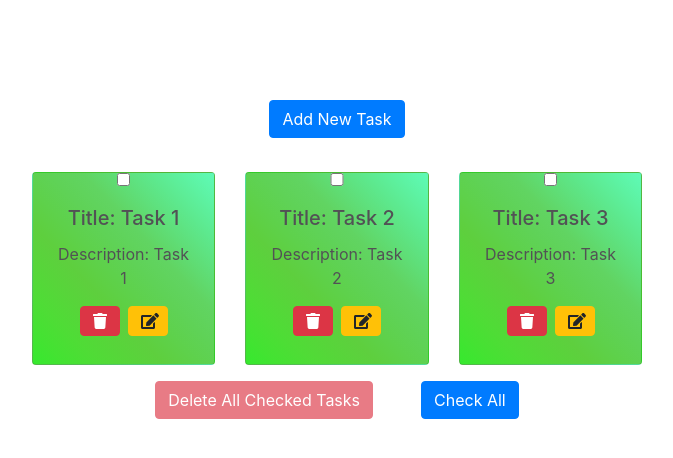
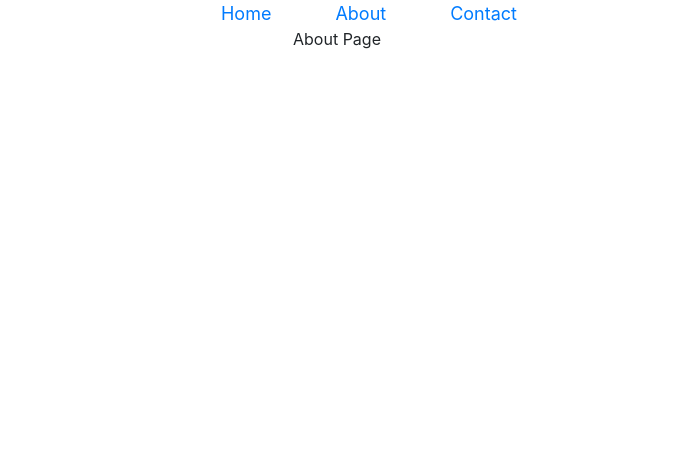
Before and after one commit to robmkrtumyan/bitschool, a React (Create React App) app: page /about in a window 1280 px wide. Shown: the top 458 px of the page, without its empty margins (303-976 px from the left). Built offline with nearby package versions, Linux system fonts and the light colour scheme.

Commit message:
Route & Database

```diff
--- a/package.json
+++ b/package.json
@@ -13,7 +13,10 @@
     "prop-types": "^15.7.2",
     "react": "^17.0.1",
     "react-bootstrap": "^1.5.0",
+    "react-datepicker": "^3.6.0",
     "react-dom": "^17.0.1",
+    "react-router": "^5.2.0",
+    "react-router-dom": "^5.2.0",
     "react-scripts": "4.0.2",
     "react-uuid": "^1.0.2",
     "reactstrap": "^8.9.0",
--- a/src/App.js
+++ b/src/App.js
@@ -1,11 +1,13 @@
 import React, { Component } from 'react'
-import ToDoList from './Components/ToDoList/ToDoList'
+import NavbarMenu from './Components/Navbar/Navbar'
+// import ToDoList from './Components/ToDoList/ToDoList'
 
 class App extends Component {
   render() {
     return (
       <div>
-        <ToDoList />
+        <NavbarMenu />
+        {/* <ToDoList /> */}
       </div>
     )
   }
--- /dev/null
+++ b/src/Components/About/About.jsx
@@ -0,0 +1,10 @@
+import React from 'react'
+function About() {
+    return (
+        <div className="d-flex justify-content-center">
+            About Page
+        </div>
+    )
+}
+
+export default About
--- /dev/null
+++ b/src/Components/Contact/Contact.jsx
@@ -0,0 +1,11 @@
+import React from 'react'
+
+function Contact() {
+    return (
+        <div className="d-flex justify-content-center">
+            Contact
+        </div>
+    )
+}
+
+export default Contact
--- /dev/null
+++ b/src/Components/Navbar/Navbar.jsx
@@ -0,0 +1,34 @@
+import React from 'react'
+import { BrowserRouter, Route, NavLink, Switch } from "react-router-dom";
+import { Nav } from 'react-bootstrap'
+import About from '../About/About'
+import Contact from '../Contact/Contact'
+import ToDoList from '../ToDoList/ToDoList'
+import styles from './Navbar.module.css'
+
+function NavbarMenu() {
+    return (
+        <BrowserRouter>
+            <>
+            <Nav className="justify-content-center" activeKey="/home">
+                <Nav.Item className={styles.link}>
+                    <NavLink to="/">Home</NavLink>
+                </Nav.Item>
+                <Nav.Item className={styles.link}>
+                    <NavLink to="/about">About</NavLink>
+                </Nav.Item>
+                <Nav.Item className={styles.link}>
+                    <NavLink to="/contact">Contact</NavLink>
+                </Nav.Item>
+            </Nav>
+            </>
+            <Switch>
+                <Route path='/' exact component={ToDoList} />
+                <Route path="/about" exact component={About}  />
+                <Route path="/contact" exact component={Contact}  />
+            </Switch>
+        </BrowserRouter>
+    )
+}
+
+export default NavbarMenu
--- /dev/null
+++ b/src/Components/Navbar/Navbar.module.css
@@ -0,0 +1,4 @@
+.link{
+    font-size: 18px;
+    margin-left: 4rem;
+}
--- a/src/Components/ToDoList/Task/Task.jsx
+++ b/src/Components/ToDoList/Task/Task.jsx
@@ -27,7 +27,8 @@ function Task(props) {
                 />
                 <Card.Body>
                     <Card.Title className="text-center">Title: {task.title}</Card.Title>
-                    <Card.Text className="text-center">Description: {task.description}</Card.Text>
+                    <Card.Text className="text-center">Desc.: {task.description}</Card.Text>
+                    <Card.Text className="text-center">Date: {task.date.slice(0, 10)}</Card.Text>
                         <div className="d-flex justify-content-center mt-3">
                             <Button
                                 variant="danger"
--- a/src/Components/ToDoList/TaskModal/TaskModal.jsx
+++ b/src/Components/ToDoList/TaskModal/TaskModal.jsx
@@ -1,14 +1,17 @@
 import React, { Component } from 'react'
 import { Modal, Form, FormControl, Button } from 'react-bootstrap'
+import DatePicker from 'react-datepicker'
 
 class TaskModal extends Component {
+
     constructor(props) {
         super(props)
 
         this.state = {
             title: "",
             description: "",
-            ...props.editTask
+            ...props.editTask,
+            date: props.editTask ? new Date(props.editTask.date): new Date()
         }
 
         this.inputFocus = React.createRef()
@@ -27,18 +30,29 @@ class TaskModal extends Component {
 
     addHandler = (event) => {
         const { onHide, onSubmit } = this.props
-        const { title, description } = this.state
+        const { title, description, date } = this.state
         const {key, type} = event
         if(!title || !description || (type === "keypress" && key !== "Enter"))
             return
 
-        onSubmit(this.state)
+        const formData = {
+            ...this.state,
+            date: date.toISOString(date).slice(0, 10)
+        }
+
+        onSubmit(formData)
         onHide()
+    }
+
+    setDate = (date) => {
+        this.setDate({
+            date
+        })
     }
 
     render() {
         const { onHide, editTask } = this.props
-        const { title, description } = this.state
+        const { title, description, date } = this.state
         return (
             <Modal
                 show={true}
@@ -77,10 +91,16 @@ class TaskModal extends Component {
                                     rows={3}
                                 />
                             </Form.Group>
+                            <Form.Group>
+                                <DatePicker
+                                    selected={date}
+                                    onChange={date => this.setDate(date)}
+                                />
+                            </Form.Group>
                         </Form>
                 </Modal.Body>
                 <Modal.Footer>
-                    <Button onClick={onHide} variant="secondary">Close</Button>
+                    <Button onClick={(event) => onHide()} variant="secondary">Close</Button>
                     <Button
                         variant="primary"
                         onClick={this.addHandler}
--- a/src/Components/ToDoList/ToDoList.jsx
+++ b/src/Components/ToDoList/ToDoList.jsx
@@ -6,25 +6,11 @@ import './ToDoList.css'
 import Confirm from './DeleteConfirm/Confirm'
 import TaskModal from './TaskModal/TaskModal'
 
+const API_HOST = "http://localhost:3001"
+
 class ToDoList extends Component {
     state = {
-        tasks: [
-            {
-                _id: uuid(),
-                title: "Task 1",
-                description: "Task 1"
-            },
-            {
-                _id: uuid(),
-                title: "Task 2",
-                description: "Task 2"
-            },
-            {
-                _id: uuid(),
-                title: "Task 3",
-                description: "Task 3"
-            }
-        ],
+        tasks: [ ],
         selectedTasks: new Set(),
         openToggleModal: false,
         openToggleConfirm: false,
@@ -46,22 +32,49 @@ class ToDoList extends Component {
     }
 
     addTaskHandler = (formData) => {
+        console.log("Form Data", formData)
+        fetch(`${API_HOST}/task`, {
+            method:"POST",
+            body:JSON.stringify(formData),
+            headers: {
+                "Content-Type": "application/json"
+            }
+        })
+        .then(res => res.json())
+        .then(data => {
+            if(data.error)
+                throw data.error
             const tasks = [...this.state.tasks]
-        tasks.push({
-            _id: uuid(),
-            ...formData
-        })
+            tasks.push(data)
             this.setState({
                 tasks
+            })
+        })
+        .catch(error => {
+            console.log("Error", error)
         })
     }
 
     deleteTaskHandler = (_id) => {
+        (async () => {
+            try{
+            const response = await fetch(`${API_HOST}/task/${_id}`, {
+                method: "DELETE"
+            })
+            const data = await response.json()
+            if(data.error)
+                throw data.error
+
             let tasks = [...this.state.tasks]
             tasks = tasks.filter(task => task._id !== _id)
             this.setState({
                 tasks
             })
+            }
+            catch(error){
+                console.log("Error request", error)
+            }
+        })()
     }
 
     checkedToggleHandler = (id) => {
@@ -76,11 +89,28 @@ class ToDoList extends Component {
     }
 
     deleteCheckedHandlerTasks = () => {
+        const {selectedTasks} = this.state
+        fetch(`${API_HOST}/task`, {
+            method:"PATCH",
+            body:JSON.stringify({ tasks: Array.from(selectedTasks) }),
+            headers: {
+                "Content-Type": "application/json"
+            }
+        })
+
+        .then(res => res.json())
+        .then(data => {
+            if(data.error)
+                throw data.error
                 let tasks = [...this.state.tasks]
                 tasks = tasks.filter(task => !this.state.selectedTasks.has(task._id))
                 this.setState({
                     tasks,
                     selectedTasks: new Set()
+                })
+        })
+        .catch(error=>{
+            console.log("Error", error)
         })
     }
 
@@ -112,6 +142,17 @@ class ToDoList extends Component {
     }
 
     setEditTask = (editTask) => {
+        fetch(`${API_HOST}/task`, {
+            method:"PUT",
+            body:JSON.stringify(),
+            headers: {
+                "Content-Type": "application/json"
+            }
+        })
+        .then(res => res.json())
+        .then(data => {
+            console.log("Updated Data", data)
+        })
         this.setState({
             editTask
         })
@@ -124,15 +165,36 @@ class ToDoList extends Component {
     }
 
     editTaskHandler = (editTask) => {
+        (async () => {
+            const { _id } = editTask
+            const response = await fetch(`${API_HOST}/task/${_id}`, {
+                method: "PUT",
+                body: JSON.stringify(editTask),
+                headers: {
+                    "Content-Type": "application/json"
+                }
+            })
+
+            const data = await response.json()
             const tasks = [...this.state.tasks]
-        const taskIndex = tasks.findIndex(task => task._id === editTask._id)
-        tasks[taskIndex] = editTask
+            const taskIndex = tasks.findIndex(task => task._id === data._id)
+            tasks[taskIndex] = data
             this.setState({
                 tasks
             })
+
+        })()
     }
 
-
+    componentDidMount(){
+        fetch(`${API_HOST}/task`)
+        .then(res => res.json())
+        .then(data => {
+            this.setState({
+                tasks: data
+            })
+        })
+    }
 
     render() {
         const {
--- a/src/index.js
+++ b/src/index.js
@@ -4,6 +4,7 @@ import './index.css';
 import 'bootstrap/dist/css/bootstrap.min.css';
 import App from './App';
 import reportWebVitals from './reportWebVitals';
+import "react-datepicker/dist/react-datepicker.css";
 
 ReactDOM.render(
   <React.StrictMode>
```
Also changed, not shown: 1 other file (tests, documents, lock files or other folders). Lines whose indentation alone changed are shown as unchanged.
